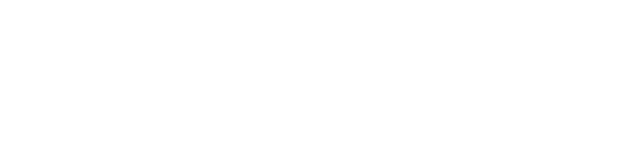
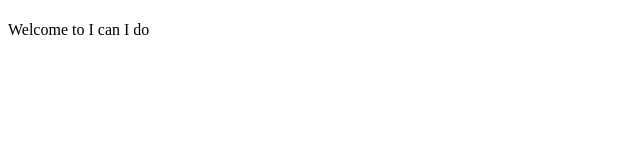
Before and after one commit to mahmoudallam1/ICID.Com, a plain HTML site: page index.html in a window 1280 px wide. Shown: the whole page, without its empty margins (0-640 px from the left). Drawn offline with Linux system fonts and the light colour scheme.

Commit message:
Update index.html

```diff
--- a/index.html
+++ b/index.html
@@ -4,6 +4,6 @@
         <title>I can I do</title>
     </head>
     <body>
-        <h1Welcome to I can I do</h1>
+        <h1></h1>Welcome to I can I do</h1>
     </body>
 </html>
```
